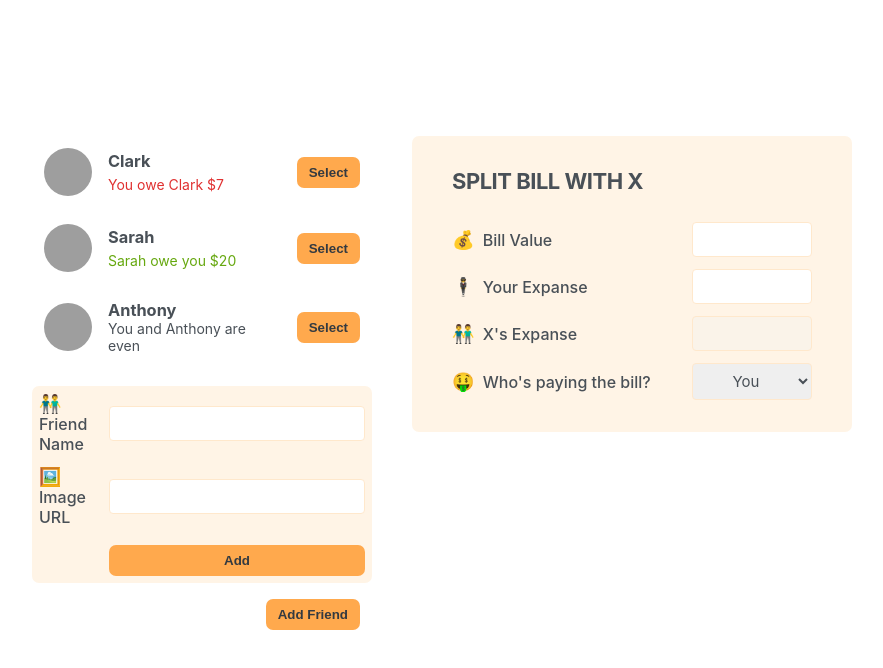
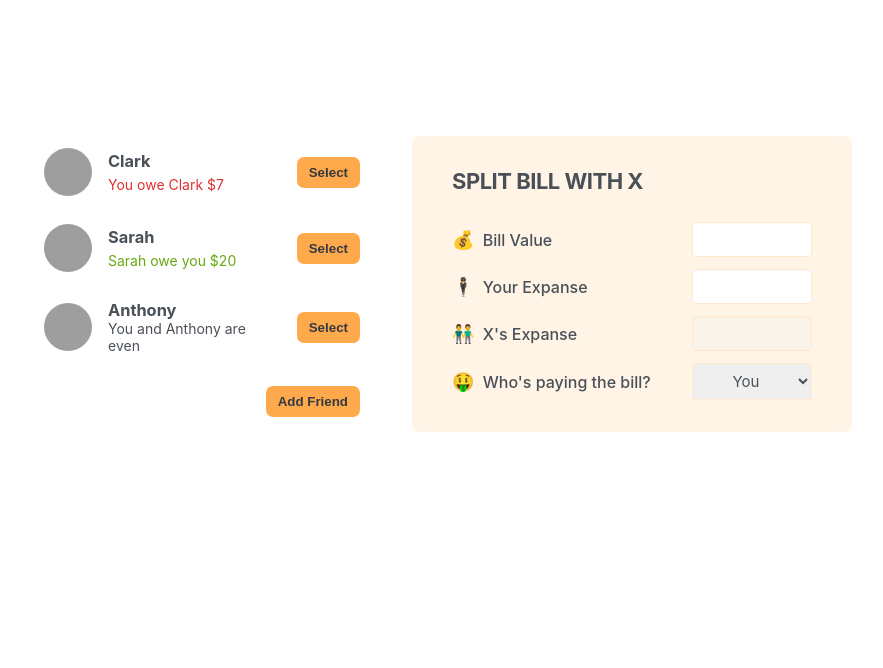
Before and after one commit to rahidt1/eat-n-split, a React (Create React App) app: page / in a window 1280 px wide. Shown: the top 668 px of the page, without its empty margins (198-1081 px from the left). Built offline with nearby package versions, Linux system fonts and the light colour scheme; grey boxes are pictures that could not be loaded; the HTML template or start-up script is replaced by a standard one.

Commit message:
Conditional rendering of FormAddFriend component.

```diff
--- a/src/App.js
+++ b/src/App.js
@@ -1,3 +1,5 @@
+import { useState } from "react";
+
 const initialFriends = [
   {
     id: 118836,
@@ -19,14 +21,31 @@
   },
 ];
 
+function Button({ onClick, children }) {
+  return (
+    <button className="button" onClick={onClick}>
+      {children}
+    </button>
+  );
+}
+
 export default function App() {
+  const [showAddFriend, setShowAddFriend] = useState(false);
+
+  function handleShowAddFriend() {
+    setShowAddFriend((show) => !show);
+  }
+
   return (
     <div className="app">
       <div className="sidebar">
         <FrindsList />
-        <FormAddFriend />
-        <Button>Add Friend</Button>
+        {showAddFriend && <FormAddFriend />}
+        <Button onClick={handleShowAddFriend}>
+          {showAddFriend ? "Close" : "Add Friend"}
+        </Button>
       </div>
+
       <FormSplitBill />
     </div>
   );
@@ -70,9 +89,6 @@
     </li>
   );
 }
-function Button({ children }) {
-  return <button className="button">{children}</button>;
-}
 
 function FormAddFriend() {
   return (
```
